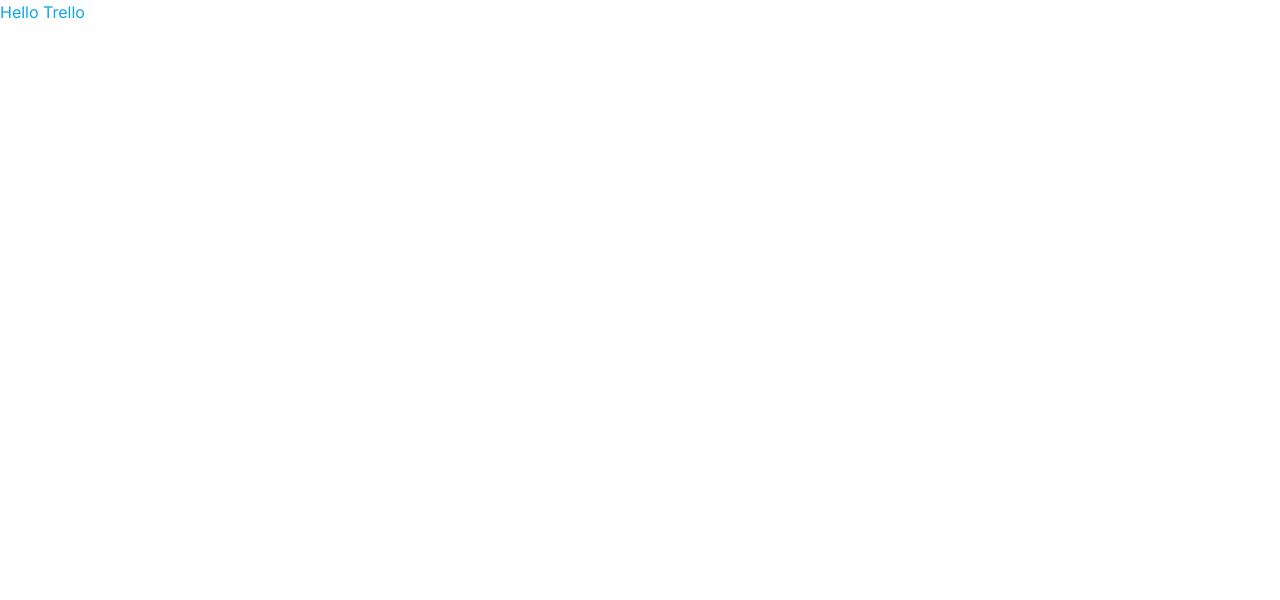
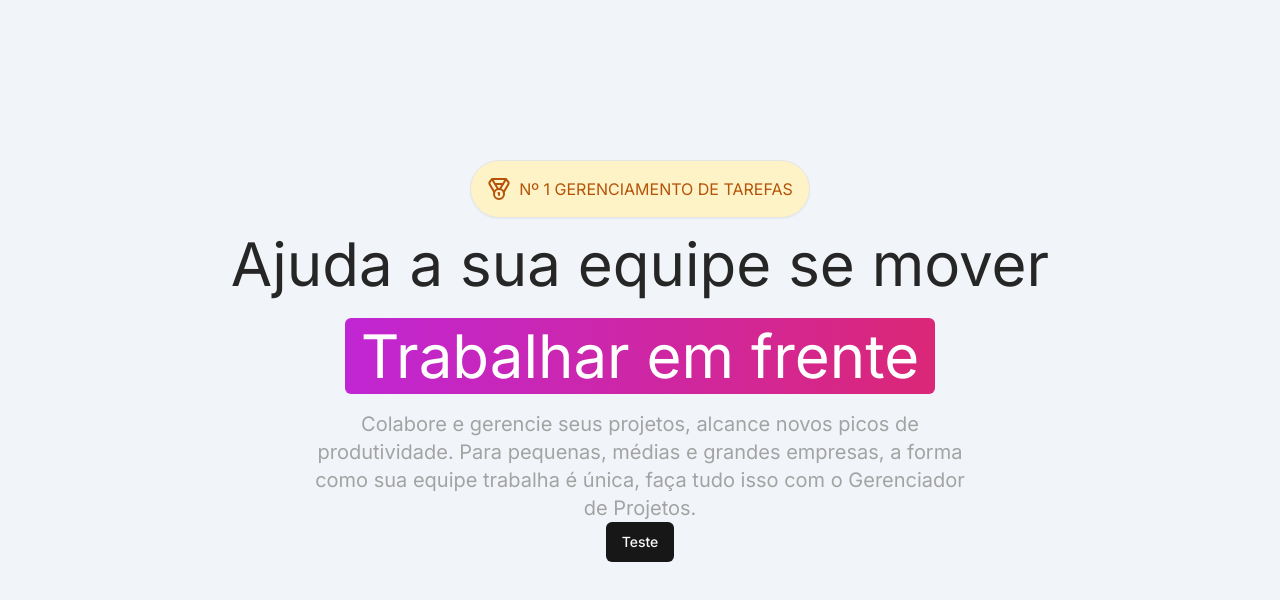
Before and after one commit to avt-elles/project-management, a Next.js app: page / in a window 1280 px wide. Shown: the top 600 px of the page. Built offline with nearby package versions, Linux system fonts and the light colour scheme.

Commit message:
Page Marketing

```diff
--- /dev/null
+++ b/app/(marketing)/layout.tsx
@@ -0,0 +1,11 @@
+const MarketingLayout = ({ children }: { children: React.ReactNode }) => {
+  return (
+    <div className="h-full bg-slate-100">
+      {/* Navbar*/}
+      <main className="pt-40 pb-20 bg-slate-100">{children}</main>
+      {/* Footer*/}
+    </div>
+  );
+};
+
+export default MarketingLayout;
--- /dev/null
+++ b/app/(marketing)/page.tsx
@@ -0,0 +1,32 @@
+import { Button } from "@/components/ui/button";
+import { Medal } from "lucide-react";
+
+const MarketingPage = () => {
+  return (
+    <div className="flex items-center justify-center flex-col">
+      <div className="flex items-center justify-center flex-col">
+        <div className="mb-4 flex items-center border shadow-sm p-4 bg-amber-100 text-amber-700 rounded-full uppercase">
+          <Medal className="h-6 w-6 mr-2" />
+          Nº 1 GERENCIAMENTO DE TAREFAS
+        </div>
+        <h1 className="text-3xl md:text-6xl text-center text-neutral-800 mb-6">
+          Ajuda a sua equipe se mover
+        </h1>
+        <div className="text-3xl md:text-6xl bg-gradient-to-r from-fuchsia-600 to-pink-600 text-white px-4 p-2 rounded-md b-4 w-fit">
+          Trabalhar em frente
+        </div>
+      </div>
+
+      <div className="text-sm md:text-xl text-neutral-400 mt-4 max-w-xs md:max-w-2xl text-center mx-auto">
+        Colabore e gerencie seus projetos, alcance novos picos de produtividade.
+        Para pequenas, médias e grandes empresas, a forma como sua equipe
+        trabalha é única, faça tudo isso com o Gerenciador de Projetos.
+      </div>
+      <div>
+        <Button>Teste</Button>
+      </div>
+    </div>
+  );
+};
+
+export default MarketingPage;
--- a/app/page.tsx
+++ /dev/null
@@ -1,3 +0,0 @@
-export default function Home() {
-  return <div className="text-sky-500">Hello Trello</div>;
-}
--- /dev/null
+++ b/components/ui/button.tsx
@@ -0,0 +1,56 @@
+import * as React from "react"
+import { Slot } from "@radix-ui/react-slot"
+import { cva, type VariantProps } from "class-variance-authority"
+
+import { cn } from "@/lib/utils"
+
+const buttonVariants = cva(
+  "inline-flex items-center justify-center whitespace-nowrap rounded-md text-sm font-medium ring-offset-background transition-colors focus-visible:outline-none focus-visible:ring-2 focus-visible:ring-ring focus-visible:ring-offset-2 disabled:pointer-events-none disabled:opacity-50",
+  {
+    variants: {
+      variant: {
+        default: "bg-primary text-primary-foreground hover:bg-primary/90",
+        destructive:
+          "bg-destructive text-destructive-foreground hover:bg-destructive/90",
+        outline:
+          "border border-input bg-background hover:bg-accent hover:text-accent-foreground",
+        secondary:
+          "bg-secondary text-secondary-foreground hover:bg-secondary/80",
+        ghost: "hover:bg-accent hover:text-accent-foreground",
+        link: "text-primary underline-offset-4 hover:underline",
+      },
+      size: {
+        default: "h-10 px-4 py-2",
+        sm: "h-9 rounded-md px-3",
+        lg: "h-11 rounded-md px-8",
+        icon: "h-10 w-10",
+      },
+    },
+    defaultVariants: {
+      variant: "default",
+      size: "default",
+    },
+  }
+)
+
+export interface ButtonProps
+  extends React.ButtonHTMLAttributes<HTMLButtonElement>,
+    VariantProps<typeof buttonVariants> {
+  asChild?: boolean
+}
+
+const Button = React.forwardRef<HTMLButtonElement, ButtonProps>(
+  ({ className, variant, size, asChild = false, ...props }, ref) => {
+    const Comp = asChild ? Slot : "button"
+    return (
+      <Comp
+        className={cn(buttonVariants({ variant, size, className }))}
+        ref={ref}
+        {...props}
+      />
+    )
+  }
+)
+Button.displayName = "Button"
+
+export { Button, buttonVariants }
--- a/package.json
+++ b/package.json
@@ -9,6 +9,7 @@
     "lint": "next lint"
   },
   "dependencies": {
+    "@radix-ui/react-slot": "^1.0.2",
     "class-variance-authority": "^0.7.0",
     "clsx": "^2.0.0",
     "lucide-react": "^0.292.0",
```
Also changed, not shown: 1 other file (tests, documents, lock files or other folders).
